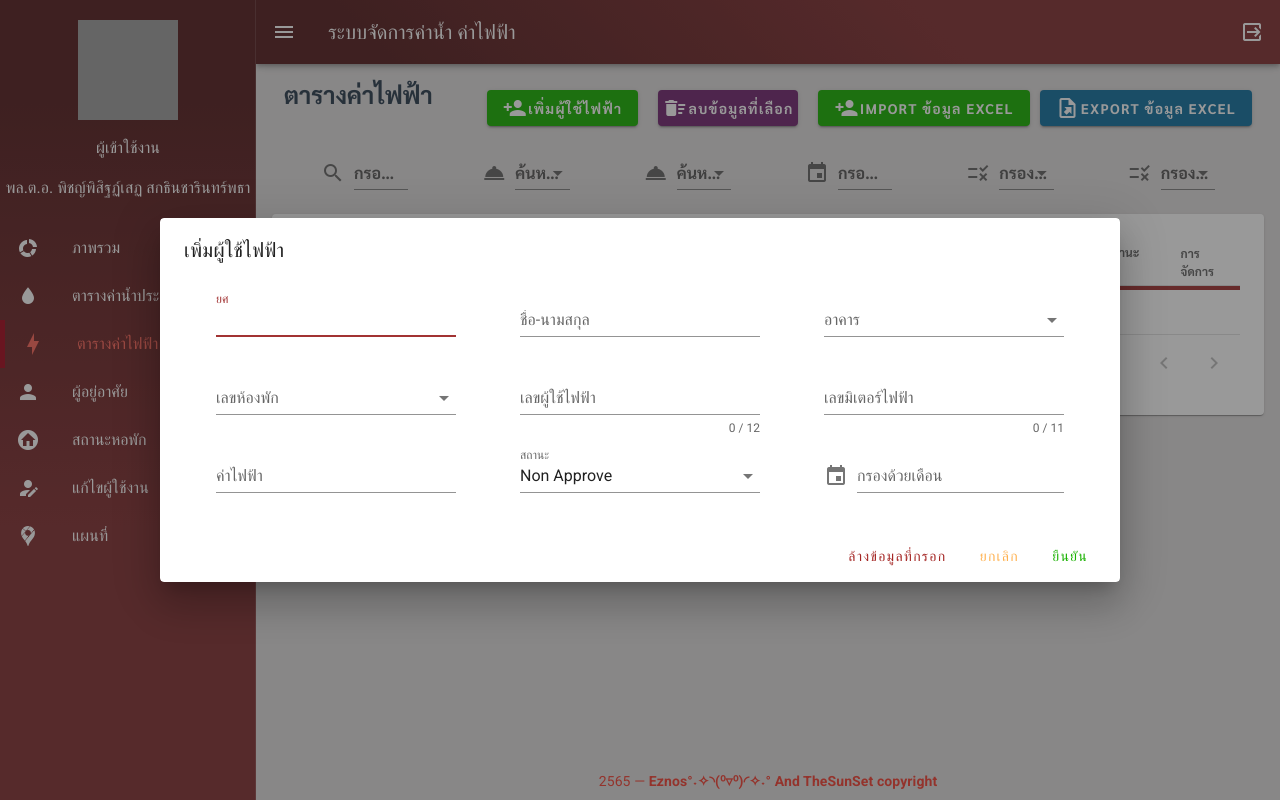
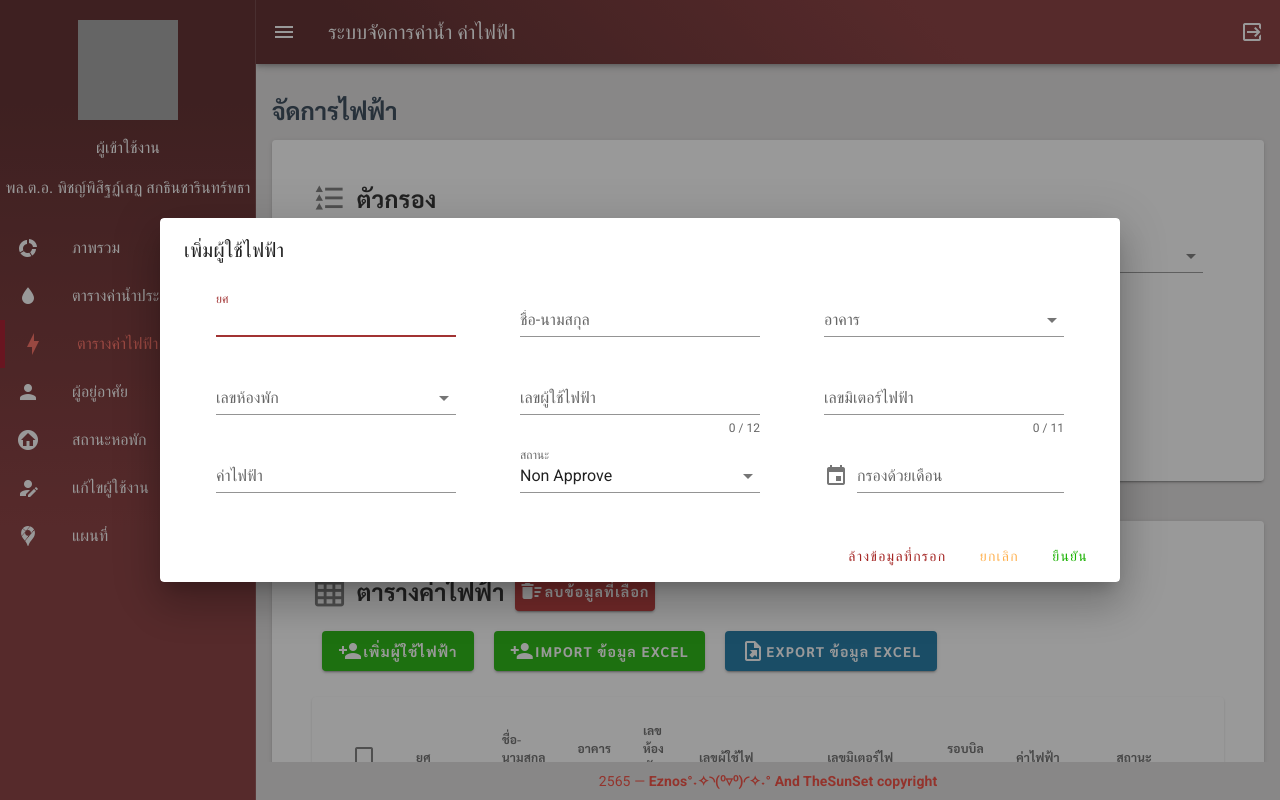
Before and after one commit to eznos/BMS-Back-Office-UI, a Vue app: page /electricbill in a window 1280 px wide. Both pictures are taken after a click on the button "เพิ่มผู้ใช้ไฟฟ้า". Shown: the top 800 px of the page. Built offline with nearby package versions, Linux system fonts and the light colour scheme; grey boxes are pictures that could not be loaded.

Commit message:
- feat(✨):  add color in data table if price  equal to 0

```diff
--- a/src/views/table/Electric.vue
+++ b/src/views/table/Electric.vue
@@ -1,23 +1,171 @@
 <template>
   <v-app id="app">
-    <!-- title and button -->
-    <div class="pa-3 content background-main">
+    <!-- filer and title-->
+    <div class="content background-main">
       <v-row justify="space-between" class="px-3">
         <!-- title -->
         <div class="mb-4">
           <v-row style="align-items: center">
-            <div class="ml-3 mt-2">
-              <h2>ตารางค่าไฟฟ้า</h2>
+            <div class="ml-3 mt-9">
+              <h2>จัดการไฟฟ้า</h2>
             </div>
           </v-row>
         </div>
+      </v-row>
+      <!-- filter -->
+      <v-card class="card-filter px-6 py-6">
+        <v-card-title>
+          <v-icon size="35px" class="icon"
+            >mdi-format-list-bulleted-triangle</v-icon
+          >
+          &nbsp;&nbsp;
+          <h3>ตัวกรอง</h3>
           <!-- button -->
+          <v-spacer></v-spacer
+        ></v-card-title>
+        <!-- filter -->
+        <v-row justify="space-between" class="px-3">
+          <!-- Filter for  name-->
+          <v-col cols="12" xs="12" sm="12" md="4" lg="4">
+            <v-text-field
+              v-model="NamefilterValue"
+              prepend-icon="mdi-magnify"
+              type="text"
+              label="กรองด้วยชื่อ"
+              class="filter"
+              clearable
+            ></v-text-field>
+          </v-col>
+          <!-- Filter for  building-->
+          <v-col cols="12" xs="12" sm="12" md="4" lg="4">
+            <v-select
+              v-model="buildingFilterValue"
+              prepend-icon="mdi-room-service"
+              label="กรองด้วยอาคาร"
+              class="filter"
+              :items="buildings"
+              clearable
+            >
+            </v-select>
+          </v-col>
+          <!-- Filter for  roomnumber-->
+          <v-col cols="12" xs="12" sm="12" md="4" lg="4">
+            <v-select
+              v-model="roomFilterValue"
+              prepend-icon="mdi-room-service"
+              label="กรองด้วยห้อง"
+              class="filter"
+              :items="rooms"
+              clearable
+            >
+            </v-select>
+          </v-col>
+          <!-- filter by date -->
+          <v-col cols="12" xs="12" sm="12" md="4" lg="4">
+            <v-dialog
+              ref="dialog_filter"
+              v-model="modalfilter"
+              :return-value.sync="date"
+              persistent
+              width="290px"
+            >
+              <template v-slot:activator="{ on, attrs }">
+                <v-text-field
+                  v-model="dateFilterValue"
+                  label="กรองด้วยเดือน"
+                  prepend-icon="mdi-calendar"
+                  readonly
+                  v-bind="attrs"
+                  v-on="on"
+                  class="filter"
+                  clearable
+                ></v-text-field>
+              </template>
+              <v-date-picker
+                v-model="dateFilterValue"
+                type="month"
+                locale="th-TH"
+              >
+                <v-spacer></v-spacer>
+                <v-btn text color="warning" @click="modalfilter = false">
+                  ยกเลิก
+                </v-btn>
+                <v-btn
+                  text
+                  color="agree"
+                  @click="$refs.dialog_filter.save(dateFilterValue)"
+                >
+                  ยืนยัน
+                </v-btn>
+              </v-date-picker>
+            </v-dialog>
+          </v-col>
+          <!-- Filter for  status-->
+          <v-col cols="12" xs="12" sm="12" md="4" lg="4">
+            <v-select
+              v-model="statusFilterValue"
+              :items="statuses"
+              prepend-icon="mdi-list-status"
+              label="กรองด้วยสถานะ"
+              class="filter"
+              clearable
+            ></v-select>
+          </v-col>
+          <v-row> </v-row>
+          <!-- btn filter -->
+          <v-col cols="12" justify="space-between" class="px-3">
+            <!-- enter filter -->
+            <!-- <v-btn
+              outlined
+              color="agree"
+              class="button-filter pt-6 pb-6"
+              width="140"
+            >
+              <v-icon>mdi-magnify</v-icon>
+              กรอง
+            </v-btn> -->
+            <!-- reset filter -->
+            <v-btn
+              outlined
+              color="error"
+              width="140"
+              @click="clearFilter"
+              class="button-filter pt-6 pb-6"
+            >
+              <v-icon>mdi-delete-sweep</v-icon>
+              ล้างการกรอง
+            </v-btn>
+          </v-col>
+        </v-row>
+      </v-card>
+    </div>
+    <div></div>
+    <!-- data table and button -->
+    <v-card class="card-filter px-6 py-6">
+      <v-card-title>
+        <!-- title -->
+        <v-icon size="35px" class="icon">mdi-table-large</v-icon>
+        &nbsp;&nbsp;
+        <h3>ตารางค่าไฟฟ้า</h3>
+        <!-- delete as selected -->
+        <v-btn
+          dark
+          color="error"
+          width="140"
+          v-bind="attrs"
+          v-on="on"
+          class="button-filter pt-5 pb-5"
+        >
+          <v-icon>mdi-delete-sweep</v-icon>
+          ลบข้อมูลที่เลือก
+        </v-btn>
+        <v-spacer></v-spacer>
         <div>
           <!-- add user -->
           <v-dialog v-model="dialog" persistent max-width="75%">
             <template v-slot:activator="{ on: attrs }">
               <v-btn
-                class="button-filter"
+                class="button-filter pt-5 pb-5"
                 color="agree"
                 dark
                 v-on="{ ...attrs }"
@@ -123,8 +271,8 @@
                       <!-- date pay -->
                       <v-col cols="12" sm="6" md="4">
                         <v-dialog
-                          ref="dialog"
-                          v-model="modal"
+                          ref="dialogAdduser"
+                          v-model="modalAddDate"
                           persistent
                           width="290px"
                         >
@@ -146,13 +294,19 @@
                             locale="th-TH"
                           >
                             <v-spacer></v-spacer>
-                            <v-btn text color="warning" @click="modal = false">
+                            <v-btn
+                              text
+                              color="warning"
+                              @click="modalAddDate = false"
+                            >
                               ยกเลิก
                             </v-btn>
                             <v-btn
                               text
                               color="agree"
-                              @click="$refs.dialog.save(editedItem.date_pay)"
+                              @click="
+                                $refs.dialogAdduser.save(editedItem.date_pay)
+                              "
                             >
                               ยืนยัน
                             </v-btn>
@@ -166,12 +320,12 @@
               <!-- save and cancel buttons-->
               <v-card-actions>
                 <v-spacer></v-spacer>
-                <v-form ref="form" v-model="valid" lazy-validation>
+                <v-form ref="formButton" v-model="valid" lazy-validation>
                   <v-btn color="#A42523" text @click="clearForm">
                     ล้างข้อมูลที่กรอก
                   </v-btn>
                   <v-btn color="warning" text @click="close"> ยกเลิก </v-btn>
-                  <v-btn color="agree" :disabled="!valid" text @click="save">
+                  <v-btn color="agree" :disabled="!valid" text @click="savea">
                     ยืนยัน
                   </v-btn>
                 </v-form>
@@ -196,24 +350,11 @@
               </v-card-actions>
             </v-card>
           </v-dialog>
-          <!-- delete as selected -->
-          <v-btn
-            dark
-            color="#742872"
-            width="140"
-            v-bind="attrs"
-            v-on="on"
-            @click="clear"
-            class="button-filter"
-          >
-            <v-icon>mdi-delete-sweep</v-icon>
-            ลบข้อมูลที่เลือก
-          </v-btn>
           <!-- import excel -->
           <v-dialog v-model="importExcel" max-width="75%">
             <template v-slot:activator="{ on: attrs }">
               <v-btn
-                class="button-filter"
+                class="button-filter pt-5 pb-5"
                 color="agree"
                 dark
                 v-on="{ ...attrs }"
@@ -243,7 +384,12 @@
           <!-- export excel to email -->
           <v-dialog v-model="exportExcelElectric" persistent max-width="75%">
             <template v-slot:activator="{ on: attrs }">
-              <v-btn color="#1572A1" class="filter" dark v-on="{ ...attrs }">
+              <v-btn
+                color="#1572A1"
+                class="button-filter pt-5 pb-5"
+                dark
+                v-on="{ ...attrs }"
+              >
                 <v-icon> mdi-file-export-outline </v-icon>
                 Export ข้อมูล Excel
               </v-btn>
@@ -259,7 +405,7 @@
                     <v-col cols="12">
                       <v-menu
                         ref="menu"
-                        v-model="menu"
+                        v-model="menuExportExcel"
                         :close-on-content-click="false"
                         transition="scale-transition"
                         offset-y
@@ -289,7 +435,7 @@
                           <v-btn
                             text
                             color="primary"
-                            @click="$refs.menu.save(date)"
+                            @click="$refs.menuExportExcel.save(date)"
                           >
                             OK
                           </v-btn>
@@ -333,112 +479,12 @@
             </v-card>
           </v-dialog>
         </div>
-      </v-row>
-      <!-- filter -->
-      <v-row justify="space-between" class="px-3">
-        <!-- Filter for  name-->
-        <v-col cols="12" xs="12" sm="12" md="3" lg="2">
-          <v-text-field
-            v-model="NamefilterValue"
-            prepend-icon="mdi-magnify"
-            type="text"
-            label="กรองด้วยชื่อ"
-            class="filter"
-            clearable
-          ></v-text-field>
-        </v-col>
-        <!-- Filter for  building-->
-        <v-col cols="12" xs="12" sm="12" md="3" lg="2">
-          <v-select
-            v-model="buildingFilterValue"
-            prepend-icon="mdi-room-service"
-            label="ค้นหาด้วยอาคาร"
-            class="filter"
-            :items="buildings"
-            clearable
-          >
-          </v-select>
-        </v-col>
-        <!-- Filter for  roomnumber-->
-        <v-col cols="12" xs="12" sm="12" md="3" lg="2">
-          <v-select
-            v-model="roomFilterValue"
-            prepend-icon="mdi-room-service"
-            label="ค้นหาด้วยห้อง"
-            class="filter"
-            :items="rooms"
-            clearable
-          >
-          </v-select>
-        </v-col>
-        <!-- filter by date -->
-        <v-col cols="12" xs="12" sm="12" md="3" lg="2">
-          <v-dialog
-            ref="dialog"
-            v-model="modal"
-            :return-value.sync="date"
-            persistent
-            width="290px"
-          >
-            <template v-slot:activator="{ on, attrs }">
-              <v-text-field
-                v-model="date"
-                label="กรองด้วยเดือน"
-                prepend-icon="mdi-calendar"
-                readonly
-                v-bind="attrs"
-                v-on="on"
-                class="filter"
-                clearable
-              ></v-text-field>
-            </template>
-            <v-date-picker
-              v-model="dateFilterValue"
-              type="month"
-              locale="th-TH"
-            >
-              <v-spacer></v-spacer>
-              <v-btn text color="warning" @click="modal = false">
-                ยกเลิก
-              </v-btn>
-              <v-btn
-                text
-                color="agree"
-                @click="$refs.dialog.savea(dateFilterValue)"
-              >
-                ยืนยัน
-              </v-btn>
-            </v-date-picker>
-          </v-dialog>
-        </v-col>
-        <!-- Filter for  status-->
-        <v-col cols="12" xs="12" sm="12" md="3" lg="2">
-          <v-select
-            v-model="stateFilterValue"
-            :items="statuses"
-            prepend-icon="mdi-list-status"
-            label="กรองด้วยสถานะ"
-            class="filter"
-            clearable
-          ></v-select>
-        </v-col>
-        <!-- Filter for  something-->
-        <v-col cols="12" xs="12" sm="12" md="3" lg="2">
-          <v-select
-            v-model="stateFilterValue"
-            :items="statuses"
-            prepend-icon="mdi-list-status"
-            label="กรองด้วยสถานะ"
-            class="filter"
-            clearable
-          ></v-select>
-        </v-col>
-      </v-row>
-    </div>
+      </v-card-title>
+      <v-card-text>
         <!-- start data-table -->
         <v-data-table
           :headers="headers"
-      :items="electric"
+          :items="electricTable"
           item-key="name"
           :items-per-page="5"
           class="elevation-1 pa-6"
@@ -448,12 +494,23 @@
           show-select
         >
           <!-- data -->
+          <!-- color of price on datatable  -->
+          <template v-slot:[`item.price`]="{ item }">
+            <v-chip :color="getColor(item.price)">
+              {{ item.price }}
+            </v-chip>
+          </template>
+          <!-- editor data -->
           <template v-slot:[`item.actions`]="{ item }">
-        <v-icon small class="mr-2" @click="editItem(item)"> mdi-pencil </v-icon>
+            <v-icon small class="mr-2" @click="editItem(item)">
+              mdi-pencil
+            </v-icon>
             <v-icon small @click="deleteItem(item)"> mdi-delete </v-icon>
           </template>
         </v-data-table>
         <!-- end data-table -->
+      </v-card-text>
+    </v-card>
   </v-app>
 </template>
 
@@ -462,26 +519,32 @@ export default {
   data: () => ({
     el: "#app",
     valid: true,
-    modal: false,
+    modalAddDate: false,
+    modalfilter: false,
     dialog: false,
+    attrs: {},
+    on: {},
     emailtarget: "",
     importExcel: false,
     exportExcelElectric: false,
     dateExport: new Date().toISOString().substr(0, 7),
-    menu: false,
+    menuExportExcel: false,
     search: "",
+    oldUnit: "",
+    currentUnit: "",
     building: null,
     room_no: null,
     dialogDelete: false,
     // Filter models.
+    datefilter: "",
     NamefilterValue: "",
     buildingFilterValue: "",
     roomFilterValue: "",
     dateFilterValue: "",
-    date: "",
-    stateFilterValue: "",
+    date: new Date().toISOString().substr(0, 7),
+    statusFilterValue: "",
     statuses: ["Approve", "Non Approve"],
-    electric: [],
+    electricTable: [],
     editedIndex: -1,
     editedItem: {
       name: "",
@@ -1033,6 +1096,7 @@ export default {
           text: "ยศ",
           align: "left",
           value: "rank",
+          filter: this.rankFilter,
         },
         {
           text: "ชื่อ-นามสกุล",
@@ -1046,16 +1110,16 @@ export default {
         },
         {
           text: "เลขห้องพัก",
-          value: "room_no",
+          value: "room",
           filter: this.roomFilter,
         },
         {
-          text: "เลขผู้ใช้ไฟฟ้า",
-          value: "electric_no",
+          text: "เลขผู้ใช้ไฟ",
+          value: "electricity_no",
         },
         {
-          text: "เลขมิเตอร์ไฟฟ้า",
-          value: "electirc_meter_no",
+          text: "เลขมิเตอร์ไฟ",
+          value: "electricity_meter_no",
         },
         {
           text: "รอบบิล",
@@ -1065,10 +1129,6 @@ export default {
         {
           text: "ค่าไฟฟ้า",
           value: "price",
-        },
-        {
-          text: "ค่าไฟฟ้ารวม",
-          value: this.sumPrice,
         },
         {
           text: "สถานะ",
@@ -1091,7 +1151,7 @@ export default {
         return this.buildingsRooms[this.buildingFilterValue];
       }
       if (!this.editedItem.building) {
-        return "ไม่มีข้อมูล";
+        return ["ไม่มีข้อมูล"];
       } else {
         return this.buildingsRooms[this.editedItem.building];
       }
@@ -1110,8 +1170,146 @@ export default {
       val || this.closeDelete();
     },
   },
-
+  // mock data
+  created() {
+    this.initialize();
+  },
   methods: {
+    // mock data in table
+    initialize() {
+      this.electricTable = [
+        {
+          rank: "ด.ต.หญิง",
+          name: "อธิวัฒน์ เจิมสูงเนิน",
+          zone: "สุรนารายณ์",
+          building: "2/36",
+          room: "132",
+          meter_group: "9040",
+          electricity_no: "200190919501",
+          electricity_meter_no: "20019091950",
+          date_pay: "2021-06",
+          price: 323.6,
+          status: "Non Approve",
+        },
+        {
+          rank: "จ.ส.ต.",
+          name: "ยุพาพร พวงมะเทศ",
+          zone: "สุรนารายณ์",
+          building: "2/36",
+          room: "133",
+          meter_group: "9040",
+          electricity_no: "200190955212",
+          electricity_meter_no: "20019095521",
+          date_pay: "2021-06",
+          price: 742.29,
+          status: "Approve",
+        },
+        {
+          rank: "ด.ต.",
+          name: "เทวราช ดวงทอง",
+          zone: "สุรนารายณ์",
+          building: "2/36",
+          room: "138",
+          meter_group: "9040",
+          electricity_no: "200190955393",
+          electricity_meter_no: "20019095539",
+          date_pay: "2021-06",
+          price: 0.0,
+          status: "Approve",
+        },
+        {
+          rank: "ด.ต.",
+          name: "สุรพงษ์ ทั่งทอง",
+          zone: "สุรนารายณ์",
+          building: "2/37",
+          room: "140",
+          meter_group: "9040",
+          electricity_no: "200187439364",
+          electricity_meter_no: "20018743936",
+          date_pay: "2021-06",
+          price: 33.34,
+          status: "Approve",
+        },
+        {
+          rank: "ด.ต.",
+          name: "จิรสิทธ์ ภูอ่าง",
+          zone: "สุรนารายณ์",
+          building: "2/37",
+          room: "142",
+          meter_group: "9040",
+          electricity_no: "200130597255",
+          electricity_meter_no: "20013059725",
+          date_pay: "2021-06",
+          price: 1068.8,
+          status: "Non Approve",
+        },
+        {
+          rank: "ร.ต.ท.",
+          name: "วุฒิชัย บุญใบ",
+          zone: "สุรนารายณ์",
+          building: "2/37",
+          room: "148",
+          meter_group: "9040",
+          electricity_no: "200130599746",
+          electricity_meter_no: "20013059974",
+          date_pay: "2021-06",
+          price: 220.21,
+          status: "Non Approve",
+        },
+        {
+          rank: "พ.ต.อ.",
+          name: "ธรรมศธรรม นาคมณี",
+          zone: "สุรนารายณ์",
+          building: "2/38",
+          room: "22",
+          meter_group: "9040",
+          electricity_no: "200130694277",
+          electricity_meter_no: "20013069427",
+          date_pay: "2021-06",
+          price: 153.5,
+          status: "Non Approve",
+        },
+        {
+          rank: "พ.ต.อ.",
+          name: "สุพล สุราวุฒิ",
+          zone: "สุรนารายณ์",
+          building: "2/38",
+          room: "23",
+          meter_group: "9040",
+          electricity_no: "200130694548",
+          electricity_meter_no: "20013069454",
+          date_pay: "2021-06",
+          price: 40.9,
+          status: "Non Approve",
+        },
+        {
+          rank: "ด.ต.",
+          name: "พีรันธร ก้านขุนทด",
+          zone: "สุรนารายณ์",
+          building: "2/38",
+          room: "24",
+          meter_group: "9040",
+          electricity_no: "200130695249",
+          electricity_meter_no: "20013069524",
+          date_pay: "2021-06",
+          price: 829.37,
+          status: "Non Approve",
+        },
+        {
+          rank: "ด.ต.",
+          name: "อักษร ทองวิจิตร",
+          zone: "สุรนารายณ์",
+          building: "2/38",
+          room: "26",
+          meter_group: "9040",
+          electricity_no: "200130696190",
+          electricity_meter_no: "20013069619",
+          date_pay: "2021-06",
+          price: 0.0,
+          status: "Non Approve",
+        },
+      ];
+    },
     nameFilter(value) {
       // If this filter has no value we just skip the entire filter.
       if (!this.NamefilterValue) {
@@ -1134,10 +1332,10 @@ export default {
       return value === this.buildingFilterValue;
     },
     stateFilter(value) {
-      if (!this.stateFilterValue) {
+      if (!this.statusFilterValue) {
         return true;
       }
-      return value === this.stateFilterValue;
+      return value === this.statusFilterValue;
     },
     dateFilter(value) {
       if (!this.dateFilterValue) {
@@ -1146,17 +1344,17 @@ export default {
       return value == this.dateFilterValue;
     },
     editItem(item) {
-      this.editedIndex = this.electric.indexOf(item);
+      this.editedIndex = this.electricTable.indexOf(item);
       this.editedItem = Object.assign({}, item);
       this.dialog = true;
     },
     deleteItem(item) {
-      this.editedIndex = this.electric.indexOf(item);
+      this.editedIndex = this.electricTable.indexOf(item);
       this.editedItem = Object.assign({}, item);
       this.dialogDelete = true;
     },
     deleteItemConfirm() {
-      this.electric.splice(this.editedIndex, 1);
+      this.electricTable.splice(this.editedIndex, 1);
       this.closeDelete();
     },
     close() {
@@ -1173,36 +1371,35 @@ export default {
         this.editedIndex = -1;
       });
     },
-    save() {
-      if (this.editedIndex > -1) {
-        Object.assign(this.electric[this.editedIndex], this.editedItem);
-      } else {
-        this.electric.push(this.editedItem);
-      }
-      this.close();
-    },
+    // save() {
+    //   if (this.editedIndex > -1) {
+    //     Object.assign(this.electricTable[this.editedIndex], this.editedItem);
+    //   } else {
+    //     this.electricTable.push(this.editedItem);
+    //   }
+    //   this.close();
+    // },
     savea() {
       if (this.editedIndex > -1) {
-        Object.assign(this.electric[this.editedIndex], this.editedItem);
+        Object.assign(this.electricTable[this.editedIndex], this.editedItem);
       } else {
-        this.electric.push(this.editedItem);
+        this.electricTable.push(this.editedItem);
       }
       this.close();
     },
     // clear form
     clearForm() {
-      // this.$refs.form.reset();
-      (this.editedItem.rank = ""),
-        (this.editedItem.name = null),
-        (this.editedItem.electric_no = null),
-        (this.editedItem.zone = ""),
-        (this.editedItem.building = ""),
-        (this.editedItem.room_no = ""),
-        (this.editedItem.electirc_meter_no = null),
-        (this.editedItem.price = null),
-        (this.editedItem.date_pay = null),
-        (this.editedItem.status = null);
+      this.$refs.form.reset();
     },
+    // clear filter
+    clearFilter() {
+      (this.NamefilterValue = ""),
+        (this.buildingFilterValue = ""),
+        (this.roomFilterValue = ""),
+        (this.dateFilterValue = "");
+      this.statusFilterValue = "";
+    },
+    // search in data table
     filterOnlyCapsText(value, search) {
       return (
         value != null &&
@@ -1225,6 +1422,11 @@ export default {
         return true;
       }
     },
+    // color of price
+    getColor(price) {
+      if (price == 0) return "red";
+      else return "#ffffff";
+    },
   },
 };
 </script>
@@ -1235,5 +1437,10 @@ export default {
 }
 .button-filter {
   margin: 10px;
+  padding: 20px;
+}
+.card-filter {
+  margin-bottom: 20px;
+  margin-top: 20px;
 }
 </style>
```
Also changed, not shown: src/views/table/Water.vue (+16 -7 lines). Lines whose indentation alone changed are shown as unchanged.
